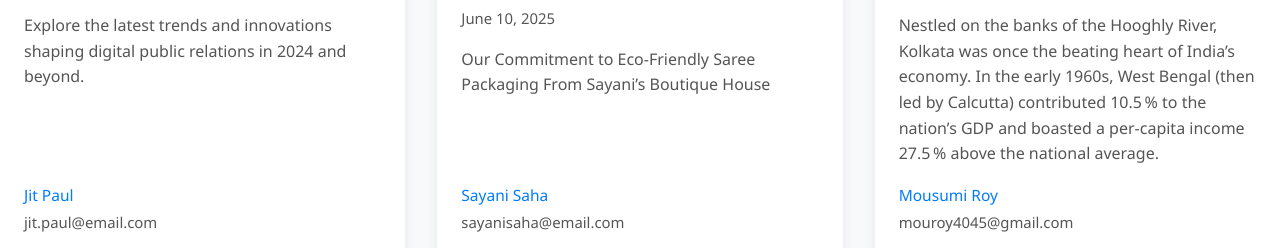
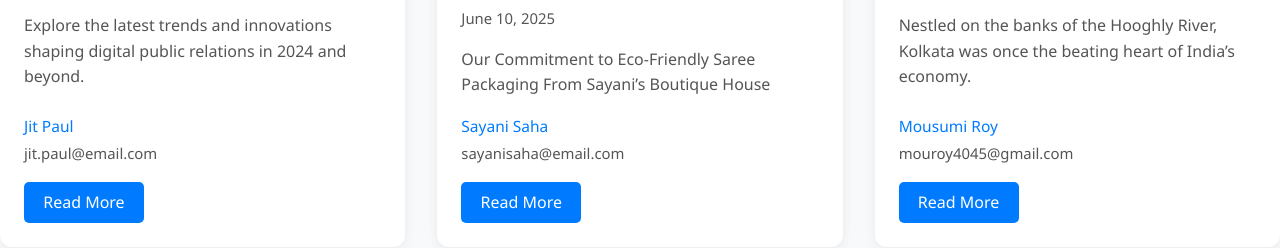
Before and after one commit to Rouxfrancouix/Blogspot, a plain HTML site: page blogs.html in a window 1280 px wide. Shown: the part 535-783 px from the top of the page. Drawn offline with Linux system fonts and the light colour scheme.

Commit message:
Update blogs.html

```diff
--- a/blogs.html
+++ b/blogs.html
@@ -85,7 +85,7 @@
                 <div class="blog-card-content">
                     <div class="blog-card-title">Effective Economic Strategies</div>
                     <div class="blog-card-date">15th June, 2025</div>
-                    <div class="blog-card-summary">Nestled on the banks of the Hooghly River, Kolkata was once the beating heart of India’s economy. In the early 1960s, West Bengal (then led by Calcutta) contributed 10.5 % to the nation’s GDP and boasted a per‑capita income 27.5 % above the national average.</div>
+                    <div class="blog-card-summary">Nestled on the banks of the Hooghly River, Kolkata was once the beating heart of India’s economy.</div>
                     <div class="blog-card-writer"><a href="#" style="color:#007bff;text-decoration:none;">Mousumi Roy</a></div>
                     <div class="blog-card-email">mouroy4045@gmail.com</div>
                     <a class="blog-card-link" href="blog-posts/crisis-communication.html">Read More</a>
```
